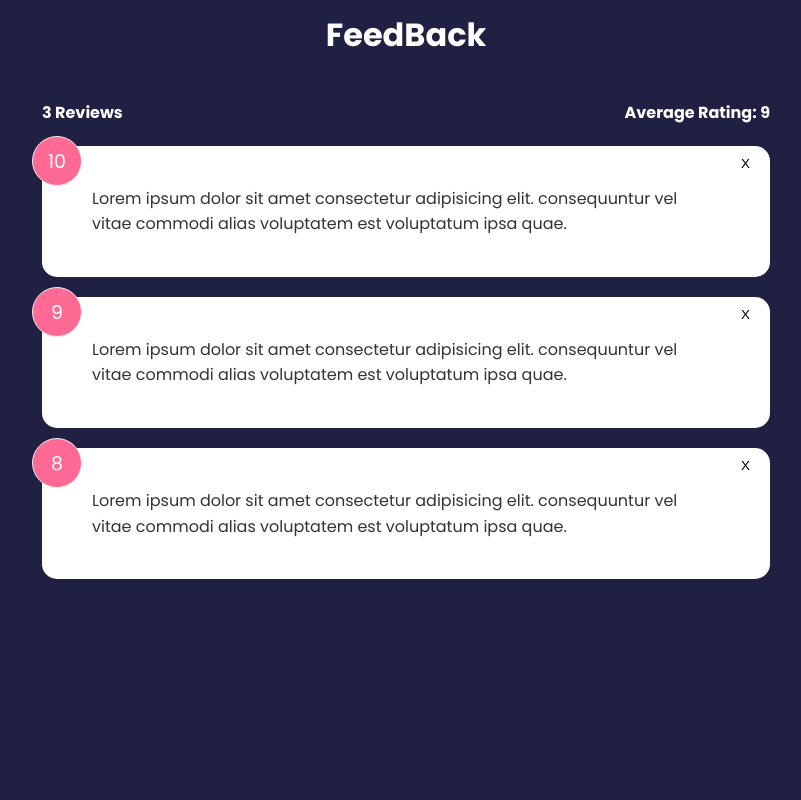
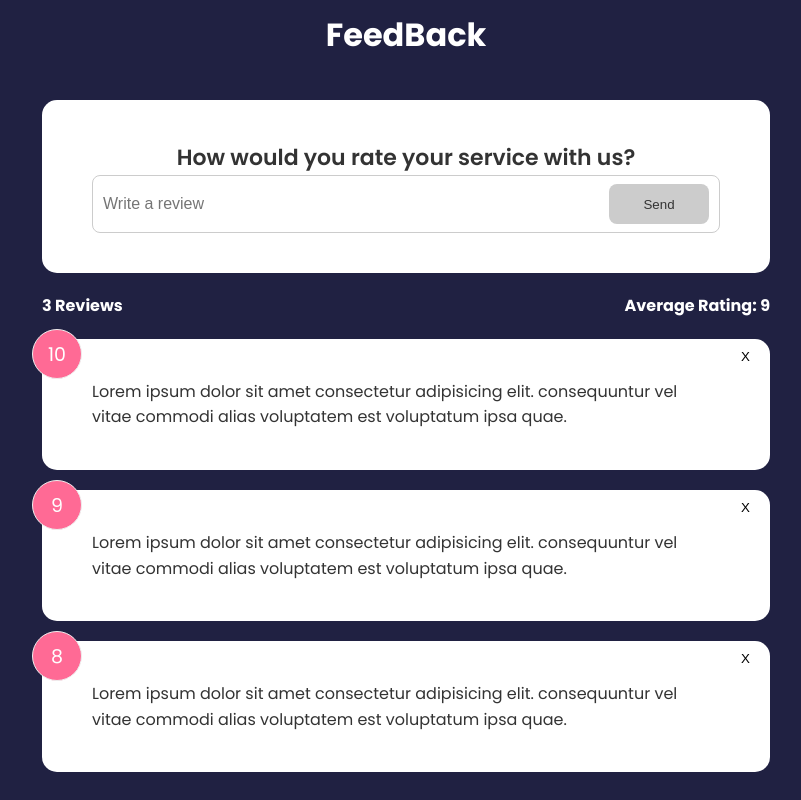
Before and after one commit to hiyabh/feedback-app, a React (Create React App) app: page / in a window 1280 px wide. Shown: the whole page, without its empty margins (234-1035 px from the left). Built offline with nearby package versions, Linux system fonts and the light colour scheme.

Commit message:
Add button

```diff
--- a/src/App.js
+++ b/src/App.js
@@ -3,7 +3,7 @@ import Header from "./components/Header";
 import FeedbacList from "./components/FeedbackList";
 import FeedbackData from "./data/FeedbackData";
 import FeedbackStats from "./components/FeedbackStats";
-
+import FeedbackForm from "./components/FeedbackForm";
 function App() {
 
     const [feedback, setFeedback] = useState(FeedbackData);
@@ -16,6 +16,7 @@ function App() {
       <>
         <Header />
         <div className="container">
+        <FeedbackForm/>
           <FeedbackStats feedback={feedback} />
           <FeedbacList feedback={feedback} handleDelete={deleteFeedback} />
         </div>
--- /dev/null
+++ b/src/components/Button.jsx
@@ -0,0 +1,16 @@
+
+
+function Button({ children, version, type, isDisabled }) {
+
+    return (
+      <button
+        type={type}
+        disabled={isDisabled}
+        className={`btn btn-${version}`}
+      >
+        {children}
+      </button>
+    );
+}
+
+export default Button;
--- /dev/null
+++ b/src/components/FeedbackForm.jsx
@@ -0,0 +1,59 @@
+import { useState } from "react";
+import Card from "./shared/Card";
+import Button from "./Button";
+
+function FeedbackForm() {
+  const [text, setText] = useState("");
+  const [rating, setRating] = useState(0);
+  const [btnDisabled, setBtnDisabled] = useState(true);
+  const [message, setMessage] = useState("");
+
+  const handleTextChange = (e) => {
+    if (text === "") {
+      setBtnDisabled(true);
+      setMessage(null);
+    } else if (text !== "" && text.trim().length <= 10) {
+      setMessage("Text must be less than 10 characters");
+      setBtnDisabled(true);
+    } else {
+      setMessage(null);
+      setBtnDisabled(false);
+    }
+
+    setText(e.target.value);
+  };
+
+  const handleRatingChange = (e) => setRating(e.target.value);
+  const handleSubmit = (e) => {
+    e.preventDefault();
+    console.log(text);
+    console.log(rating);
+  };
+
+  return (
+    <div>
+      <Card>
+        <form>
+          <h2>How would you rate your service with us?</h2>
+          <div className="input-group">
+            <input
+              onChange={handleTextChange}
+              type="text"
+              placeholder="Write a review"
+            />
+            <Button
+              type="submit"
+              isDisabled={btnDisabled}
+              onClick={handleSubmit}
+            >
+              Send
+            </Button>
+          </div>
+          {message && <div className="message">{message}</div>}
+        </form>
+      </Card>
+    </div>
+  );
+}
+
+export default FeedbackForm;
```
